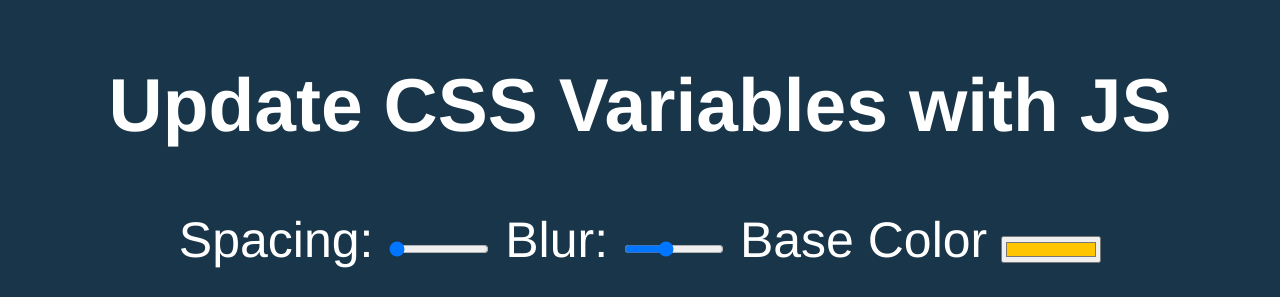
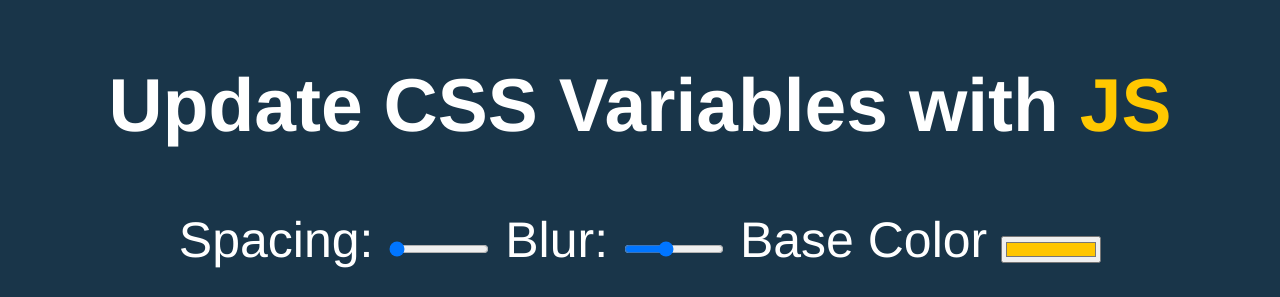
Before and after one commit to Manubhargav/JS-Dynamic-CSS-values, a plain HTML site: page index.html in a window 1280 px wide. Shown: the top 297 px of the page. Drawn offline with Linux system fonts and the light colour scheme.

Commit message:
Added CSS variables

```diff
--- a/style.css
+++ b/style.css
@@ -1,3 +1,18 @@
+:root {
+    --base: #ffc800;
+    --spacing: 10px;
+    --blur: 10px;
+}
+
+img {
+    padding: var(--spacing);
+    background: var(--base);
+    filter: blur(var(--blur));
+}
+
+.hl {
+    color: var(--base);
+}
 /*
 misc styles, nothing to do with CSS variables
 */
```
